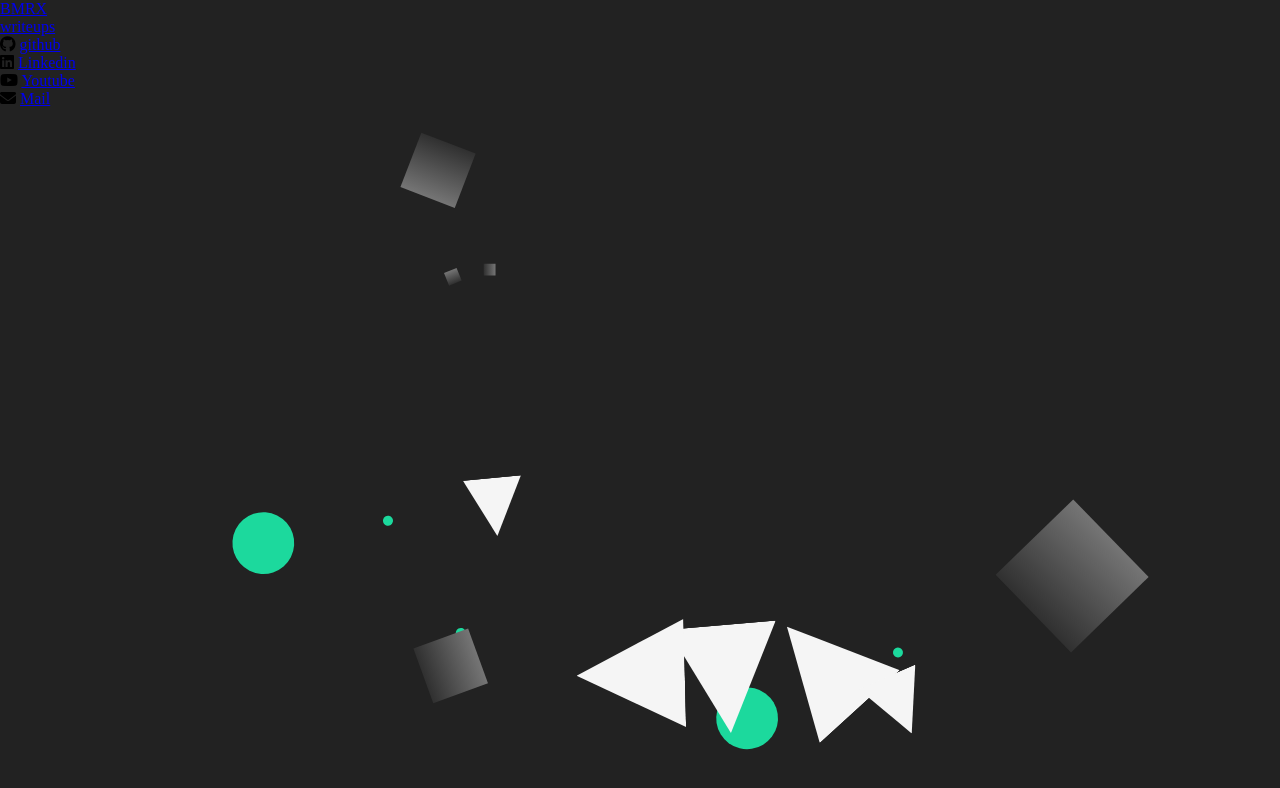
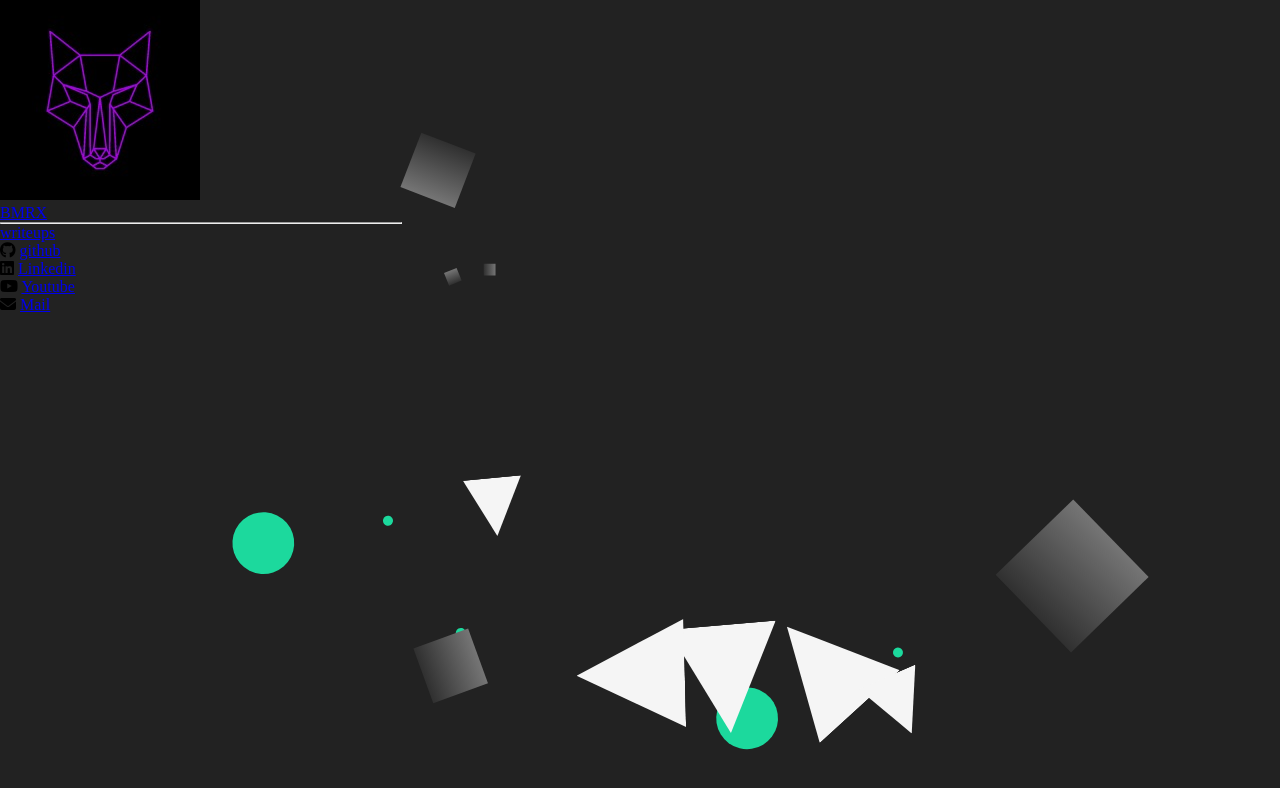
Before and after one commit to BRMX845/BRMX845.github.io, a plain HTML site: page index.html in a window 1280 px wide. Drawn offline with nearby package versions, Linux system fonts and the light colour scheme.

Commit message:
orden y linea

```diff
--- a/index.html
+++ b/index.html
@@ -31,9 +31,13 @@
     </div>
     <div class="conteiner-main">
         <header>
-            <div class="logo">
+	    <div class="imagen">
+	    <img src="img/perfil.jpg" />
+	    </div>
+            <div class="nombre">
                 <a href="#">BMRX</a>
             </div>
+            <hr width="400">
             <nav id="nav">
                 <ul>
                     <li><a href="/writeups/index.html">writeups</a></li>
```
